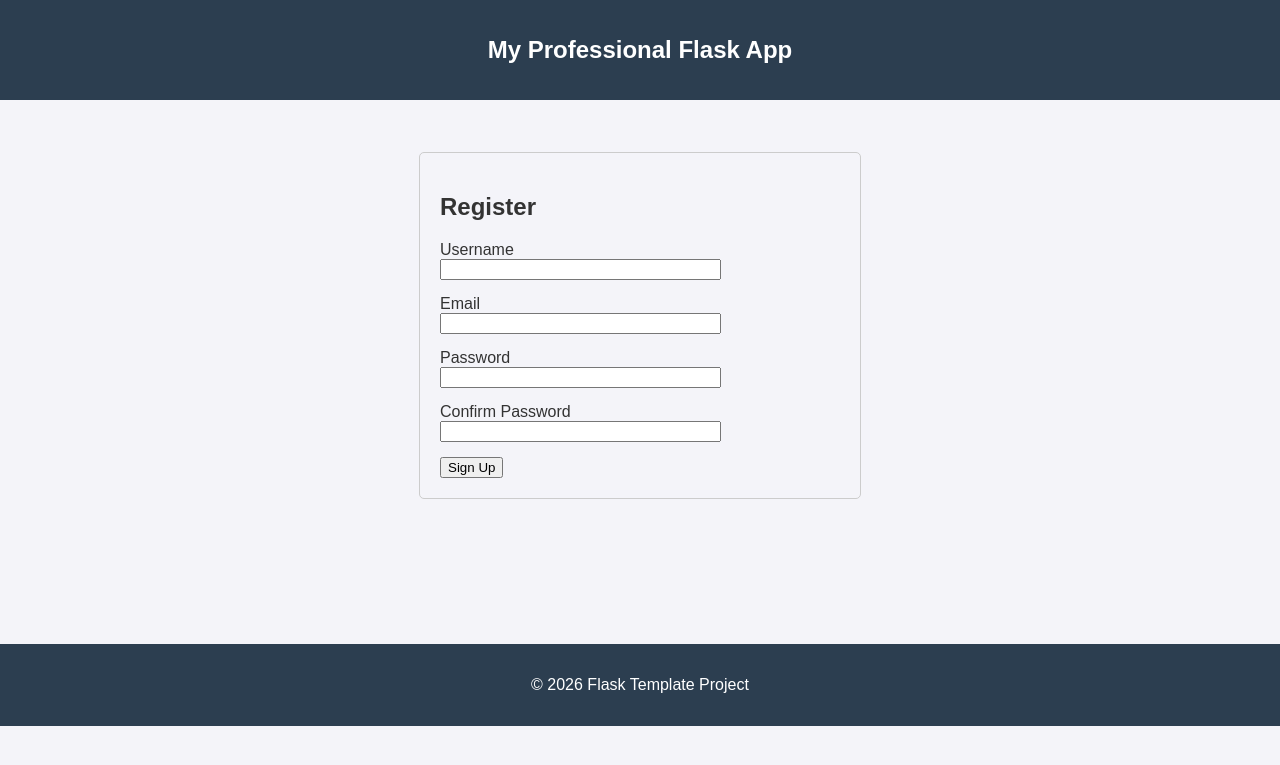
After one commit to AwaniCaleb/flask-template, a Flask app: page /auth/register in a window 1280 px wide. The commit adds this page. Shown: the top 765 px of the page. Run offline with Flask 3, Linux system fonts and the light colour scheme.

Commit message:
feat: implement user authentication with registration and login forms, and integrate authentication blueprint

```diff
--- /dev/null
+++ b/app/auth/forms.py
@@ -0,0 +1,26 @@
+from flask_wtf import FlaskForm
+from wtforms import StringField, PasswordField, SubmitField, BooleanField
+from wtforms.validators import DataRequired, Length, Email, EqualTo
+
+
+class RegistrationForm(FlaskForm):
+    """Form for users to create a new account."""
+
+    username = StringField(
+        "Username", validators=[DataRequired(), Length(min=2, max=20)]
+    )
+    email = StringField("Email", validators=[DataRequired(), Email()])
+    password = PasswordField("Password", validators=[DataRequired(), Length(min=6)])
+    confirm_password = PasswordField(
+        "Confirm Password", validators=[DataRequired(), EqualTo("password")]
+    )
+    submit = SubmitField("Sign Up")
+
+
+class LoginForm(FlaskForm):
+    """Form for users to log in."""
+
+    email = StringField("Email", validators=[DataRequired(), Email()])
+    password = PasswordField("Password", validators=[DataRequired()])
+    remember = BooleanField("Remember Me")
+    submit = SubmitField("Login")
--- /dev/null
+++ b/app/auth/routes.py
@@ -0,0 +1,36 @@
+from flask import render_template, redirect, url_for, flash, request
+from app.auth import auth_bp
+from app.auth.forms import RegistrationForm, LoginForm
+
+
+@auth_bp.route("/register", methods=["GET", "POST"])
+def register():
+    """Handle user registration."""
+    form = RegistrationForm()
+
+    # validate_on_submit() checks if it's a POST request AND if all form rules pass
+    if form.validate_on_submit():
+        # TODO: Save the new user to the database here
+
+        # Flash a success message to the user
+        flash(
+            f"Account created for {form.username.data}! You can now log in.", "success"
+        )
+        # Redirect them to the login page
+        return redirect(url_for("auth.login"))
+
+    return render_template("auth/register.html", title="Register", form=form)
+
+
+@auth_bp.route("/login", methods=["GET", "POST"])
+def login():
+    """Handle user login."""
+    form = LoginForm()
+
+    if form.validate_on_submit():
+        # TODO: Check the database to verify the user's credentials here
+
+        flash("You have successfully logged in!", "success")
+        return redirect(url_for("main.index"))
+
+    return render_template("auth/login.html", title="Login", form=form)
--- /dev/null
+++ b/app/templates/auth/register.html
@@ -0,0 +1,46 @@
+{% extends "base.html" %}
+
+{% block content %}
+<div style="max-width: 400px; margin: 0 auto; padding: 20px; border: 1px solid #ccc; border-radius: 5px;">
+    <h2>Register</h2>
+    <form method="POST" action="">
+        {{ form.hidden_tag() }}
+
+        <div style="margin-bottom: 15px;">
+            {{ form.username.label }}<br>
+            {{ form.username(size=32) }}
+            {% for error in form.username.errors %}
+            <span style="color: red;">[{{ error }}]</span>
+            {% endfor %}
+        </div>
+
+        <div style="margin-bottom: 15px;">
+            {{ form.email.label }}<br>
+            {{ form.email(size=32) }}
+            {% for error in form.email.errors %}
+            <span style="color: red;">[{{ error }}]</span>
+            {% endfor %}
+        </div>
+
+        <div style="margin-bottom: 15px;">
+            {{ form.password.label }}<br>
+            {{ form.password(size=32) }}
+            {% for error in form.password.errors %}
+            <span style="color: red;">[{{ error }}]</span>
+            {% endfor %}
+        </div>
+
+        <div style="margin-bottom: 15px;">
+            {{ form.confirm_password.label }}<br>
+            {{ form.confirm_password(size=32) }}
+            {% for error in form.confirm_password.errors %}
+            <span style="color: red;">[{{ error }}]</span>
+            {% endfor %}
+        </div>
+
+        <div>
+            {{ form.submit() }}
+        </div>
+    </form>
+</div>
+{% endblock %}
--- a/app/templates/base.html
+++ b/app/templates/base.html
@@ -17,6 +17,19 @@
     </header>
 
     <main>
+        <div class="flash-messages" style="padding: 10px; text-align: center;">
+            {% with messages = get_flashed_messages(with_categories=true) %}
+            {% if messages %}
+            {% for category, message in messages %}
+            <div class="alert alert-{{ category }}"
+                style="background-color: #d4edda; border: 1px solid #c3e6cb; padding: 10px; margin-bottom: 10px; border-radius: 5px;">
+                {{ message }}
+            </div>
+            {% endfor %}
+            {% endif %}
+            {% endwith %}
+        </div>
+
         {% block content %}{% endblock %}
     </main>
 
--- a/requirements.txt
+++ b/requirements.txt
@@ -2,3 +2,5 @@ Flask==3.0.2
 python-dotenv==1.0.1
 Flask-SQLAlchemy==3.1.1
 Flask-Migrate==4.0.5
+Flask-WTF==1.2.1
+email-validator==2.1.1
```
Also changed, not shown: app/__init__.py (+8 -4 lines), app/auth/__init__.py (added, +7 -0 lines), app/templates/auth/login.html (added, +34 -0 lines).
